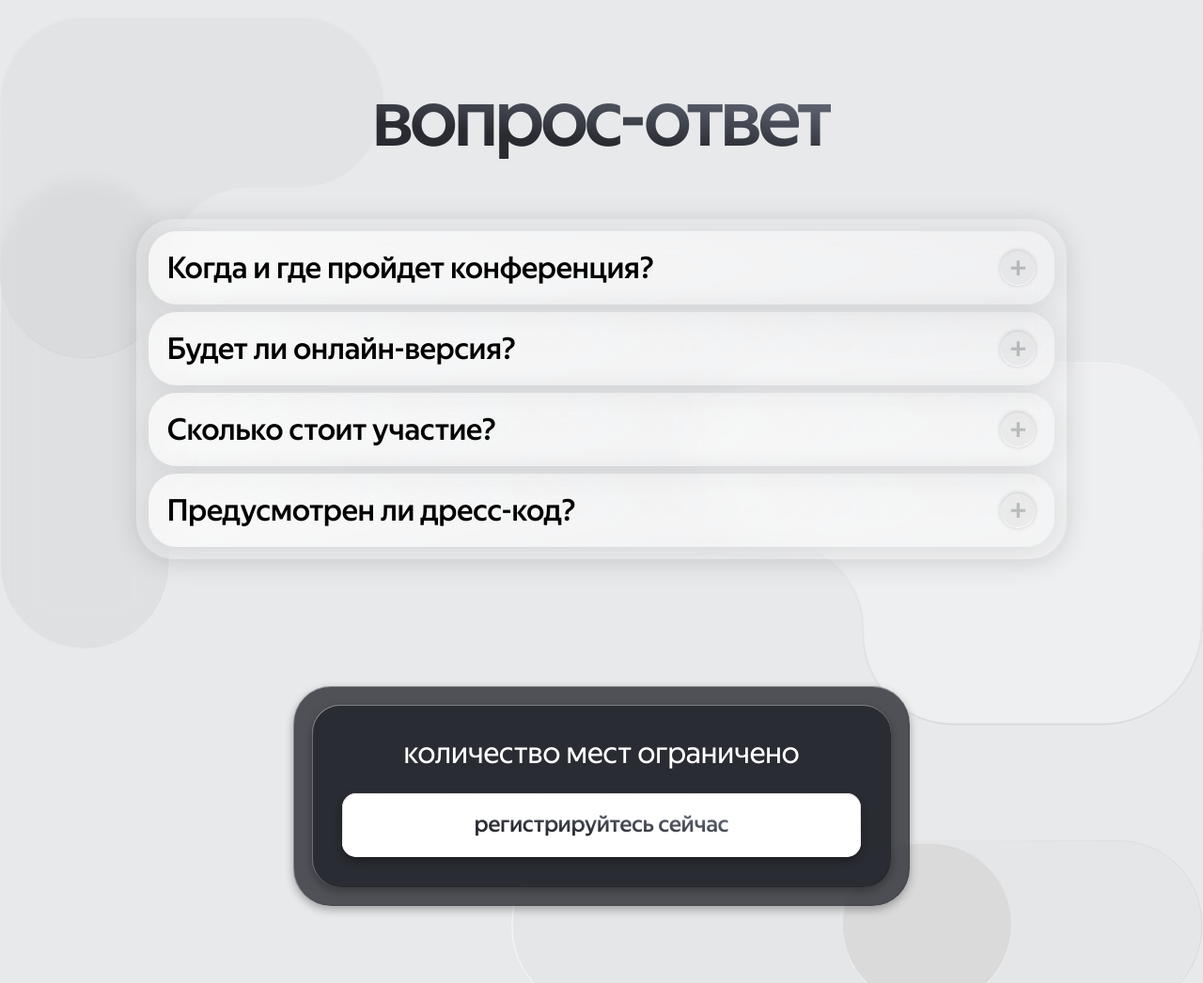
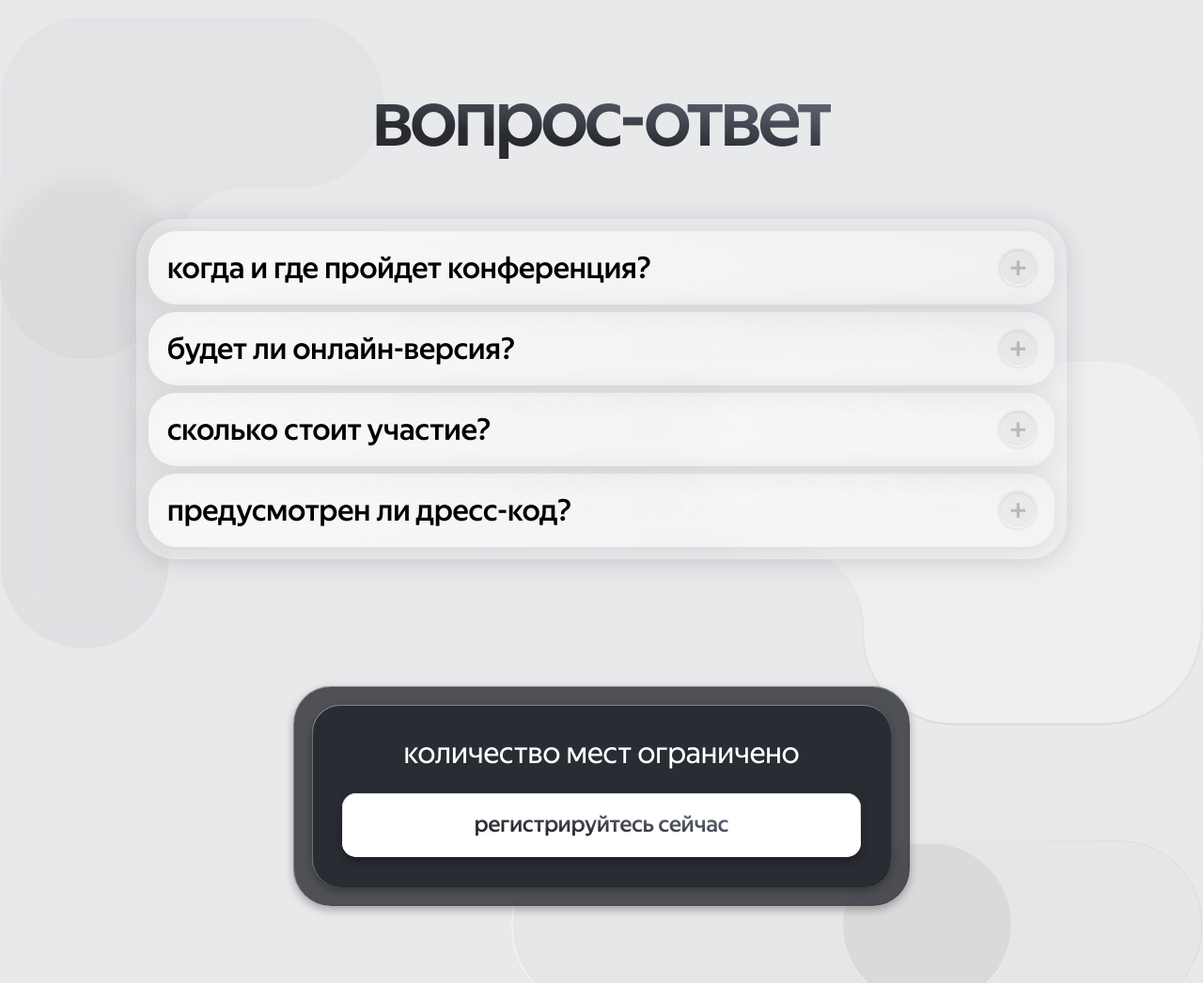
Before and after one commit to UNITACIDCODE/UrbanAds, a website: page index.html in a window 1280 px wide. Shown: the part 3180-4226 px from the top of the page at 94% size. Drawn offline with Linux system fonts and the light colour scheme.

Commit message:
Update index.html

```diff
--- a/index.html
+++ b/index.html
@@ -899,7 +899,7 @@
           <ul class="accordion">
             <li class="accordion__item">
               <button class="accordion__button" type="button">
-                Когда и где пройдет конференция?
+                когда и где пройдет конференция?
                 <div class="accordion__icon u-border-gradient">
                   <svg class="icon" aria-hidden="true">
                     <use href="./assets/sprite.svg#open"></use>
@@ -914,7 +914,7 @@
 
             <li class="accordion__item">
               <button class="accordion__button" type="button">
-                Будет ли онлайн-версия?
+                будет ли онлайн-версия?
                 <div class="accordion__icon u-border-gradient">
                   <svg class="icon" aria-hidden="true">
                     <use href="./assets/sprite.svg#open"></use>
@@ -928,7 +928,7 @@
 
             <li class="accordion__item">
               <button class="accordion__button" type="button">
-                Сколько стоит участие?
+                сколько стоит участие?
                 <div class="accordion__icon u-border-gradient">
                   <svg class="icon" aria-hidden="true">
                     <use href="./assets/sprite.svg#open"></use>
@@ -942,7 +942,7 @@
 
             <li class="accordion__item">
               <button class="accordion__button" type="button">
-                Предусмотрен ли дресс-код?
+                предусмотрен ли дресс-код?
                 <div class="accordion__icon u-border-gradient">
                   <svg class="icon" aria-hidden="true">
                     <use href="./assets/sprite.svg#open"></use>
```
